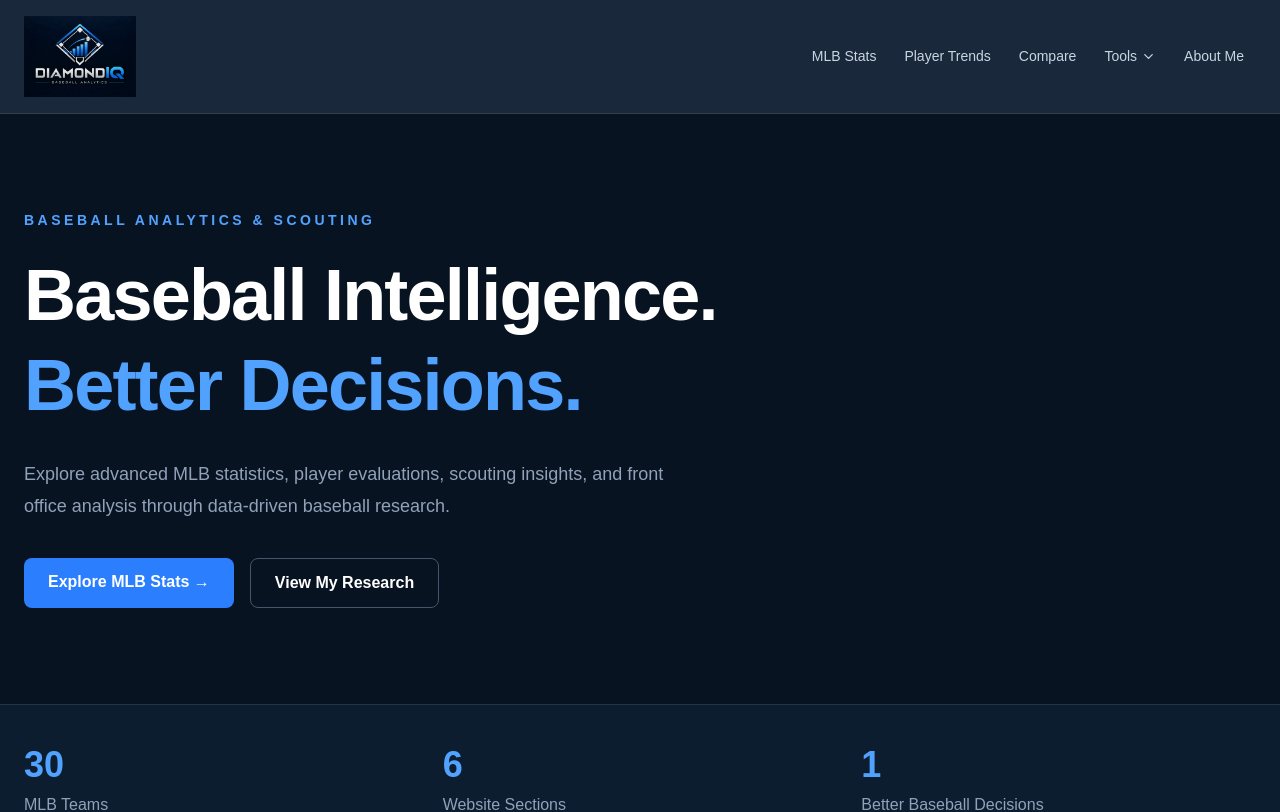
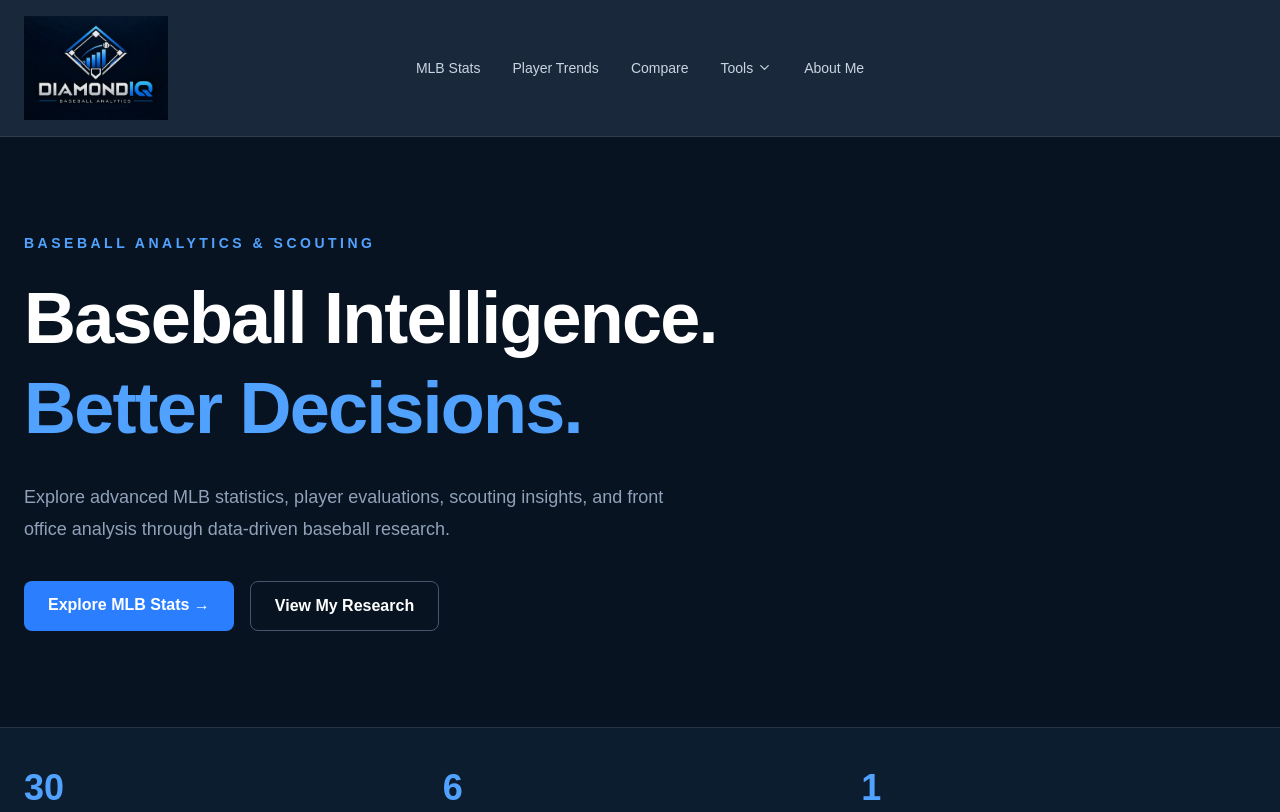
Before and after one commit to coreybann/DiamondIQ, a Next.js app: page / in a window 1280 px wide. Shown: the top 812 px of the page. Built offline with nearby package versions, Linux system fonts and the light colour scheme.

Commit message:
Polish desktop header layout

```diff
--- a/src/app/components/DesktopNav.tsx
+++ b/src/app/components/DesktopNav.tsx
@@ -38,7 +38,7 @@ export default function DesktopNav() {
     }`;
 
   return (
-    <nav className="mx-auto flex w-full max-w-7xl items-center justify-between gap-6 px-6 py-4">
+    <nav className="mx-auto grid w-full max-w-7xl grid-cols-[1fr_auto_1fr] items-center gap-6 px-6 py-4">
       <Link
         href="/"
         aria-label="DiamondIQ home"
@@ -47,11 +47,11 @@ export default function DesktopNav() {
         <img
           src="/diamondiq-logo.png"
           alt="DiamondIQ Baseball Analytics"
-          className="h-auto w-28"
+          className="h-auto w-36"
         />
       </Link>
 
-      <div className="flex items-center gap-1">
+      <div className="col-start-2 flex items-center gap-2">
         {primaryLinks.map((item) => (
           <Link
             key={item.href}
```
